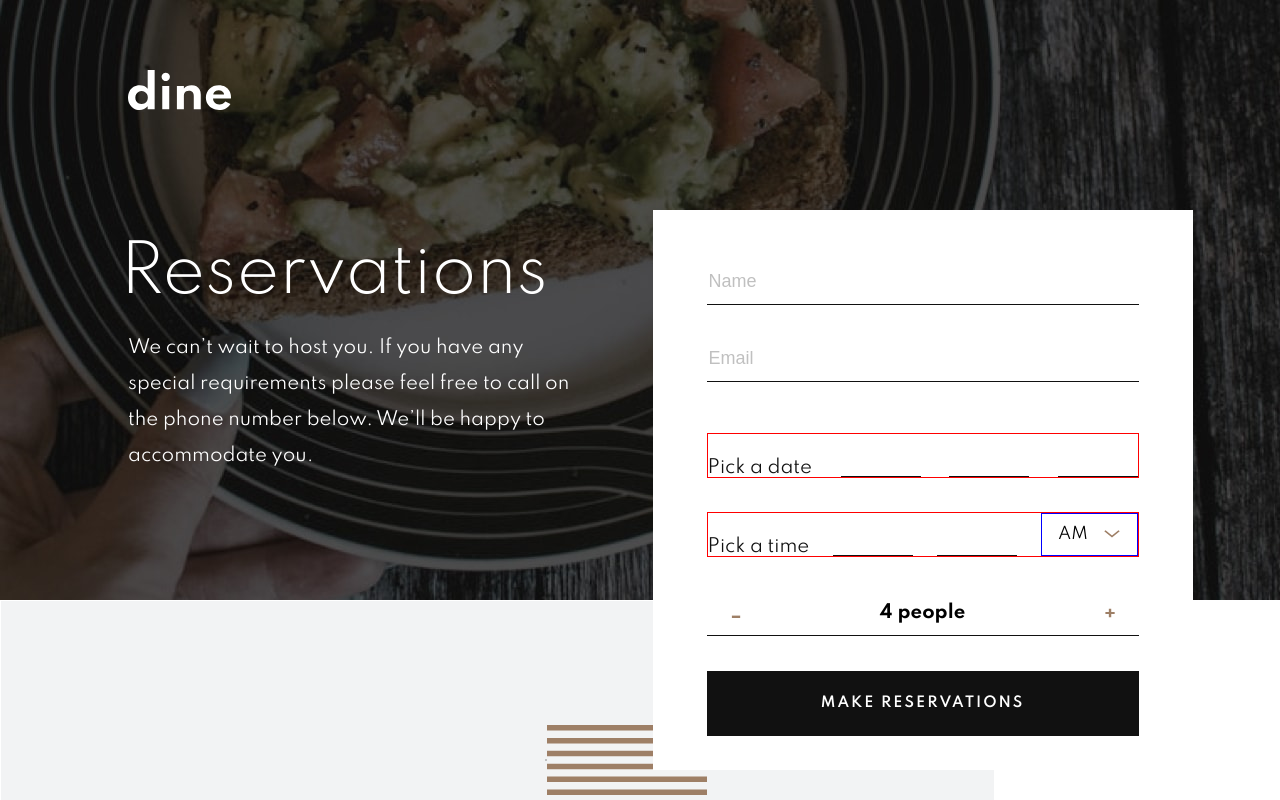
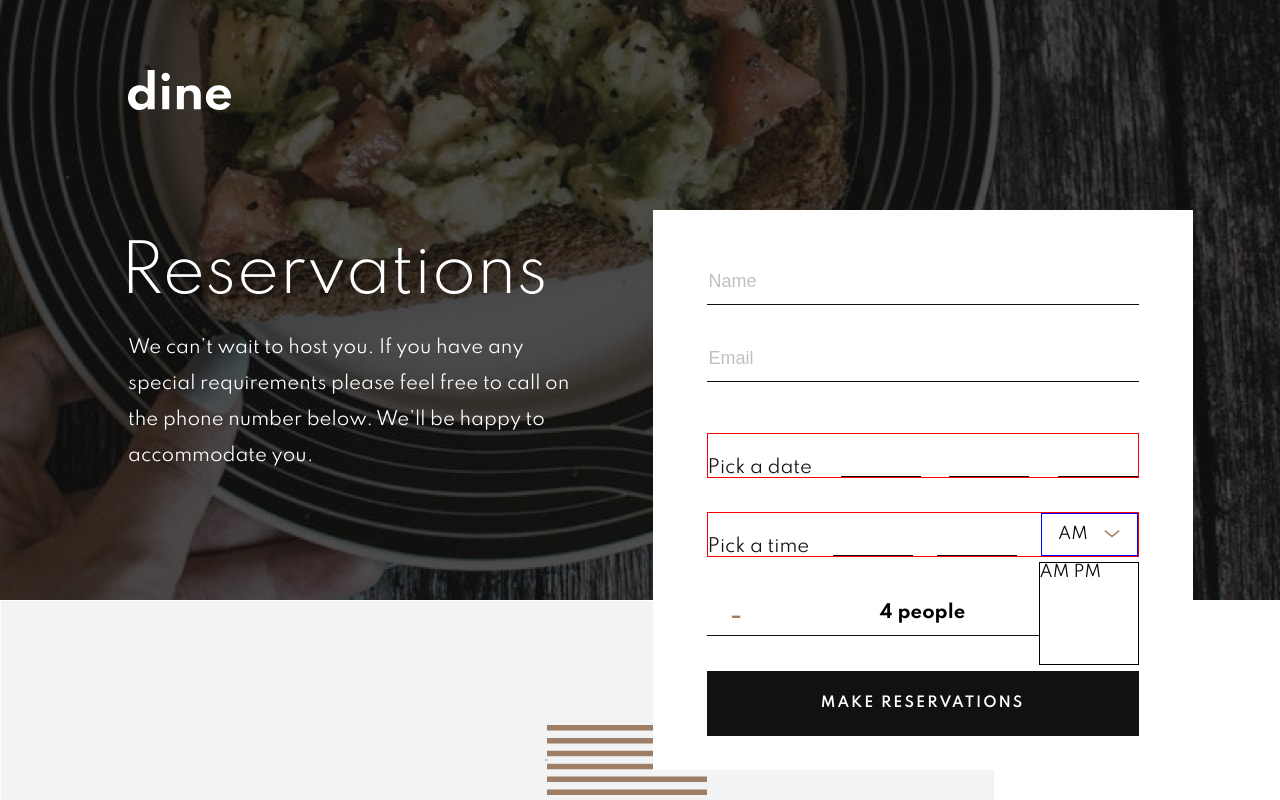
Before and after one commit to SJellen/dine, a Next.js app: page /book in a window 1280 px wide. Shown: the top 800 px of the page. Built offline with nearby package versions, Linux system fonts and the light colour scheme.

Commit message:
ampm drop down work

```diff
--- a/components/Booking/Form.js
+++ b/components/Booking/Form.js
@@ -46,8 +46,11 @@ export default function Form() {
                         <input className='twoDigitInput' />
                         <span className={styles.amPmContainer}>{isAm ? 'AM' : 'PM'}
                             <Image src="/assets/icons/icon-arrow.svg" alt="line pattern" width="16" height="8"  />
+
                         </span>
+
                     </div>
+                    <span className={styles.amPmSelector}>AM PM</span>
                     <div className={styles.selectContainer}>
                         <span onClick={() => decrement()} className={styles.decrement} >
                             <Image src="/assets/icons/icon-minus.svg" alt="line pattern" width="10" height="3"  />
--- a/styles/Book/Form.module.scss
+++ b/styles/Book/Form.module.scss
@@ -84,6 +84,17 @@
             }
         }
 
+        .amPmSelector {
+                    z-index: 2;
+                    position: absolute;
+                    background-color: white;
+                    top: 22rem;
+                    right: 10%;
+                    border: 1px solid black;
+                    width: 100px;
+                    height: 103px;
+        }
+
         .selectContainer {
             width: 80%;
             height: 45px;
```
